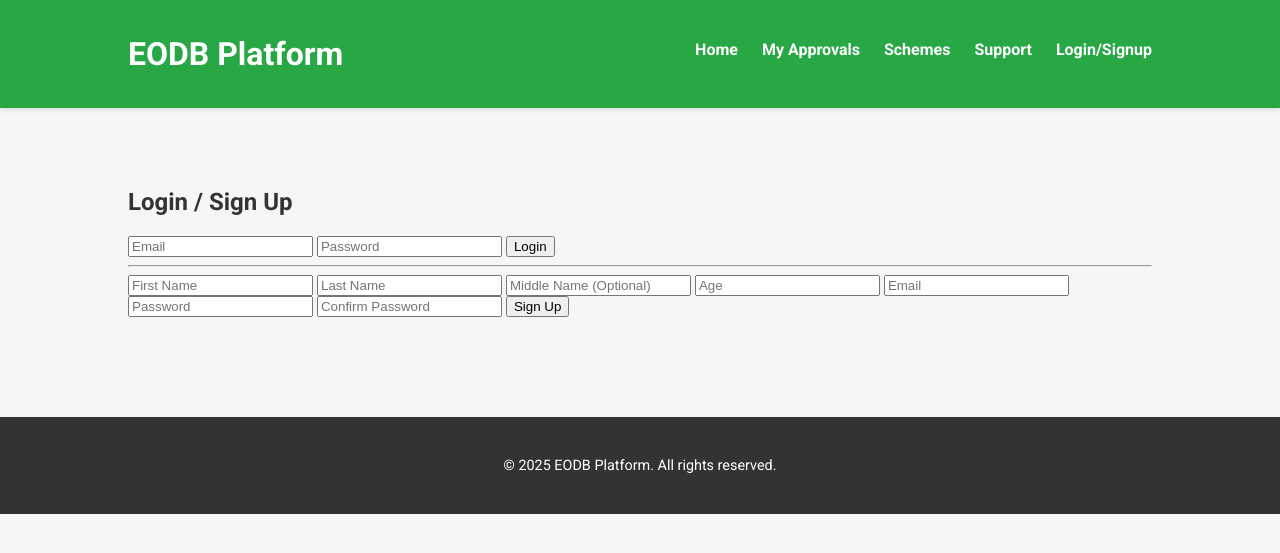
After one commit to insufferable3/EODB-platformm, a Flask app: template templates/login.html in a window 1280 px wide. The commit adds this page. Shown: the top 553 px of the page. Run offline with Flask 3, Linux system fonts and the light colour scheme; the template is opened without the code that fills it, so the values that code supplies are empty.

Commit message:
login/signup page banaya h

```diff
--- a/app.py
+++ b/app.py
@@ -1,9 +1,23 @@
-from flask import Flask, render_template, request, jsonify
+from flask import Flask, render_template, request, redirect, url_for, session, flash, jsonify
+
+from werkzeug.security import generate_password_hash, check_password_hash
+import re
 
 app = Flask(__name__)
+app.secret_key = "your_secret_key"
+from pymongo import MongoClient
 
-# Dummy data for approvals (normally this would come from a database or external JSON)
-# Abhi ke liye ye simple Python dictionary use kar rahe hain.
+client = MongoClient("mongodb+srv://angelgupta:qPkI1uUzKeZern12@eodbplatform.vllgoss.mongodb.net/")
+
+db = client["eodb_users"]  # your custom DB name
+users_collection = db["users"]  # Add this line
+
+
+
+
+
+
+# Dummy data for approvals
 approvals_data = {
     "company_registration": {
         "name": "Company Registration",
@@ -45,10 +59,8 @@ approvals_data = {
         "portal_link": "https://udyamregistration.gov.in/",
         "domain_tags": ["general", "all_startups", "subsidies", "schemes"],
         "estimated_time": "1-2 days (online)"
-    },
-    # Add more approvals as needed for your prototype
+    }
 }
-
 
 @app.route('/')
 def home():
@@ -63,72 +75,144 @@ def ask_chatbot():
 
     if "hello" in user_message or "hi" in user_message:
         response_text = "Hello! I'm your EODB AI assistant. How can I help you with your startup's approvals or government schemes today? You can ask me about 'company registration', 'GST', or 'MSME registration'."
+
     elif "company registration" in user_message or "company" in user_message or "register my business" in user_message:
         approval = approvals_data.get("company_registration")
         if approval:
-            # FIXED: Changed to triple-quoted f-string for multi-line content
-            response_text = f"""For **{approval['name']}**: {approval['description']}
+            steps_list = '\n- '.join(approval['steps'])
+            response_text = f"""For *{approval['name']}*: {approval['description']}
 
-**Steps:**
-- {'\n- '.join(approval['steps'])}
+*Steps:*
+- {steps_list}
 
-**Estimated Time:** {approval['estimated_time']}
+*Estimated Time:* {approval['estimated_time']}
 You can find more details and apply here: {approval['portal_link']}
 
 Is there anything else I can help you with regarding company setup?"""
+
     elif "gst" in user_message or "gst registration" in user_message:
         approval = approvals_data.get("gst_registration")
         if approval:
-            # FIXED: Changed to triple-quoted f-string for multi-line content
-            response_text = f"""Regarding **{approval['name']}**: {approval['description']}
+            steps_list = '\n- '.join(approval['steps'])
+            response_text = f"""Regarding *{approval['name']}*: {approval['description']}
 
-**Steps:**
-- {'\n- '.join(approval['steps'])}
+*Steps:*
+- {steps_list}
 
-**Estimated Time:** {approval['estimated_time']}
+*Estimated Time:* {approval['estimated_time']}
 Apply online here: {approval['portal_link']}
 
 Do you need help with other tax registrations?"""
+
     elif "msme" in user_message or "udyam" in user_message or "msme registration" in user_message or "subsidies" in user_message or "schemes" in user_message:
         approval = approvals_data.get("msme_udyog_aadhaar")
         if approval:
-            # FIXED: Changed to triple-quoted f-string for multi-line content
-            response_text = f"""For **{approval['name']}**: {approval['description']}
+            steps_list = '\n- '.join(approval['steps'])
+            response_text = f"""For *{approval['name']}*: {approval['description']}
 
-**Steps:**
-- {'\n- '.join(approval['steps'])}
+*Steps:*
+- {steps_list}
 
-**Estimated Time:** {approval['estimated_time']}
+*Estimated Time:* {approval['estimated_time']}
 You can register here: {approval['portal_link']}
 
 This registration can help you access various government schemes and subsidies."""
+
     elif "domain" in user_message and "startup" in user_message:
         response_text = "What is your startup's domain or industry (e.g., 'FinTech', 'FoodTech', 'E-commerce')? I can provide more specific guidance."
+
     elif "fintech" in user_message:
         response_text = "For a FinTech startup, beyond general registrations, you'll need specific licenses from RBI, SEBI, or IRDAI depending on your services. I recommend looking into: RBI Payment Bank License, NBFC Registration, or SEBI Investment Advisor Registration. You should also ensure compliance with FEMA and Data Protection laws."
         recommended_approvals = [
             approvals_data.get("company_registration"),
             approvals_data.get("gst_registration")
         ]
+
     elif "foodtech" in user_message:
         response_text = "If your startup is in FoodTech, you absolutely need an FSSAI Food License. Depending on your operations (manufacturing, distribution, restaurant), the type of license may vary. Also consider: BIS Certification for certain food products."
         recommended_approvals = [
             approvals_data.get("company_registration"),
             approvals_data.get("gst_registration"),
-            {"name": "FSSAI Food License", "portal_link": "https://foodlicensing.fssai.gov.in/"} # Dummy for now if not in approvals_data
+            {"name": "FSSAI Food License", "portal_link": "https://foodlicensing.fssai.gov.in/"}
         ]
 
-    # Filter out None values from recommended_approvals if some keys not found
     recommended_approvals = [app for app in recommended_approvals if app]
-
 
     return jsonify({
         'response': response_text,
         'recommended_approvals': recommended_approvals,
-        'schemes_info': schemes_info # Currently empty, but can be filled by an ML model later
+        'schemes_info': schemes_info
     })
 
 if __name__ == '__main__':
-    # Debug mode TRUE rakhna development ke liye, production mein FALSE
-    # Agar Port 5000 busy ho, toh port=8000 ya koi aur free port use karna
-    app.run(debug=True, host='0.0.0.0', port=5001)
+    app.run(debug=True, host='127.0.0.1', port=5000)
+
+
+
+@app.route('/login', methods=['GET', 'POST'])
+def login():
+    if request.method == 'POST':
+        email = request.form.get('email')
+        password = request.form.get('password')
+
+        user = users_collection.find_one({"email": email})
+        if user:
+            if check_password_hash(user['password'], password):
+                session['email'] = user['email']
+                return redirect('/')
+            else:
+                flash("Incorrect password.")
+        else:
+            flash("Email not found. Please sign up.")
+    return render_template('login.html')
+
+
+@app.route('/signup', methods=['POST'])
+def signup():
+    email = request.form.get('email')
+    password = request.form.get('password')
+    confirm = request.form.get('confirm')
+    fname = request.form.get('fname')
+    lname = request.form.get('lname')
+    mname = request.form.get('mname')
+    age = int(request.form.get('age'))
+
+    # Validation
+    if age < 18:
+        flash("You must be 18+ to register.")
+        return redirect('/login')
+
+    if password != confirm:
+        flash("Passwords do not match.")
+        return redirect('/login')
+
+    if not re.match(r'^(?=.*[a-z])(?=.*[A-Z])(?=.*\d)(?=.*[@$!%*?&]).{8,}$', password):
+        flash("Password must contain uppercase, lowercase, number, and special character.")
+        return redirect('/login')
+
+    if users_collection.find_one({"email": email}):
+        flash("Account already exists.")
+        return redirect('/login')
+
+    users_collection.insert_one({
+        "email": email,
+        "password": generate_password_hash(password),
+        "fname": fname,
+        "lname": lname,
+        "mname": mname,
+        "age": age
+    })
+    session['email'] = email
+    return redirect('/')
+
+@app.route('/dashboard')
+def dashboard():
+    if 'user' not in session:
+        return redirect(url_for('login'))
+    return render_template('dashboard.html', user=session['user'])
+
+
+@app.route('/logout')
+def logout():
+    session.clear()
+    return redirect(url_for('login'))
--- a/requirements.txt
+++ b/requirements.txt
@@ -1 +1,2 @@
 Flask
+pymongo
--- a/templates/base.html
+++ b/templates/base.html
@@ -17,6 +17,9 @@
                     <li><a href="#">My Approvals</a></li>
                     <li><a href="#">Schemes</a></li>
                     <li><a href="#">Support</a></li>
+                    <li><a href="/login">Login/Signup</a></li>
+
+
                 </ul>
             </nav>
         </div>
--- /dev/null
+++ b/templates/login.html
@@ -0,0 +1,33 @@
+{% extends "base.html" %}
+{% block content %}
+<h2>Login / Sign Up</h2>
+
+<form method="POST" action="/login">
+    <input name="email" placeholder="Email" required>
+    <input name="password" type="password" placeholder="Password" required>
+    <button type="submit">Login</button>
+</form>
+
+<hr>
+
+<form method="POST" action="/signup">
+    <input name="fname" placeholder="First Name" required>
+    <input name="lname" placeholder="Last Name" required>
+    <input name="mname" placeholder="Middle Name (Optional)">
+    <input name="age" type="number" placeholder="Age" required>
+    <input name="email" placeholder="Email" required>
+    <input name="password" type="password" placeholder="Password" required>
+    <input name="confirm" type="password" placeholder="Confirm Password" required>
+    <button type="submit">Sign Up</button>
+</form>
+
+{% with messages = get_flashed_messages() %}
+  {% if messages %}
+    <ul>
+      {% for message in messages %}
+        <li style="color:red;">{{ message }}</li>
+      {% endfor %}
+    </ul>
+  {% endif %}
+{% endwith %}
+{% endblock %}
```
